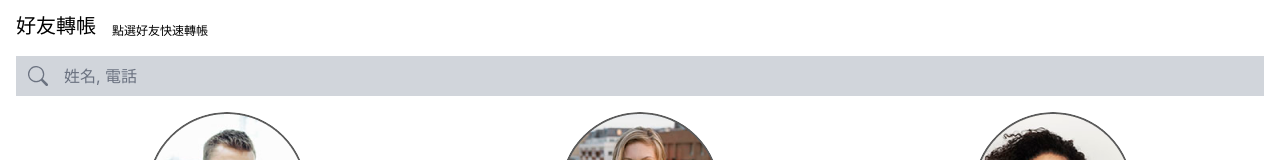
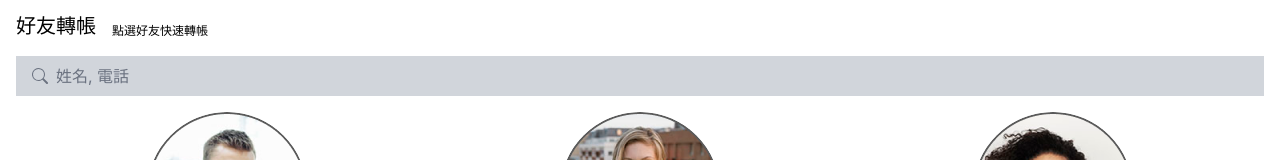
Before and after one commit to kayac-chang/React-Online-Banking, a React (Create React App) app: page /friends in a window 1280 px wide. Shown: the top 160 px of the page. Built offline with nearby package versions, Linux system fonts and the light colour scheme.

Commit message:
fix searchfield

```diff
--- a/src/components/friends/SearchField.tsx
+++ b/src/components/friends/SearchField.tsx
@@ -6,21 +6,15 @@ export default function SearchField() {
   return (
     <InputField>
       {(focus) => (
-        <div className="absolute top-0 left-0 w-full h-full">
         <div
           className={clsx(
-              "h-full text-gray-500 transition-opacity ease-out-circ",
+            "h-full text-gray-500 transition-opacity ease-out-circ flex items-center mx-4 space-x-2",
             focus && "opacity-0"
           )}
         >
-            <span className="absolute top-1/2 text-xl transform -translate-y-1/2 p-3">
           <BsSearch />
-            </span>
 
-            <div className="h-full flex items-center ml-12">
           <span>姓名, 電話</span>
-            </div>
-          </div>
         </div>
       )}
     </InputField>
```
Lines whose indentation alone changed are shown as unchanged.
